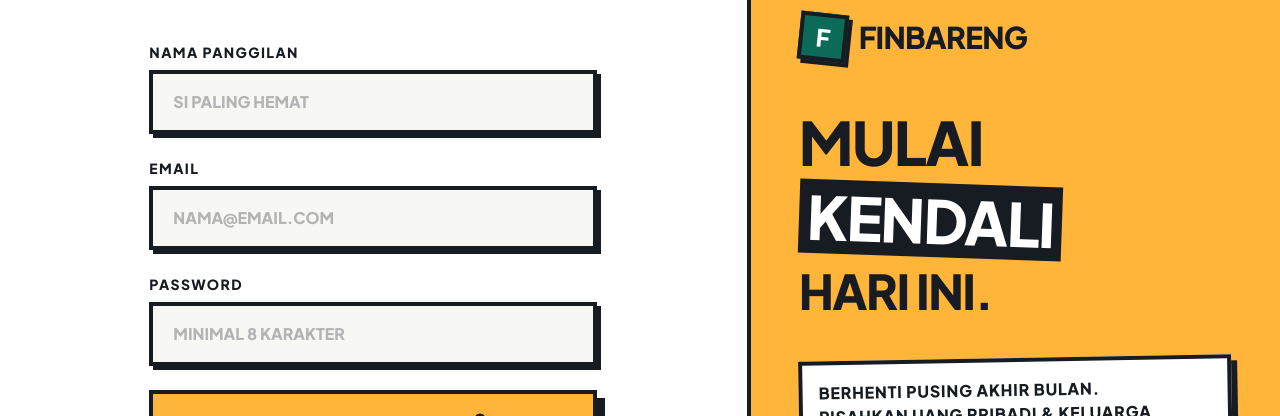
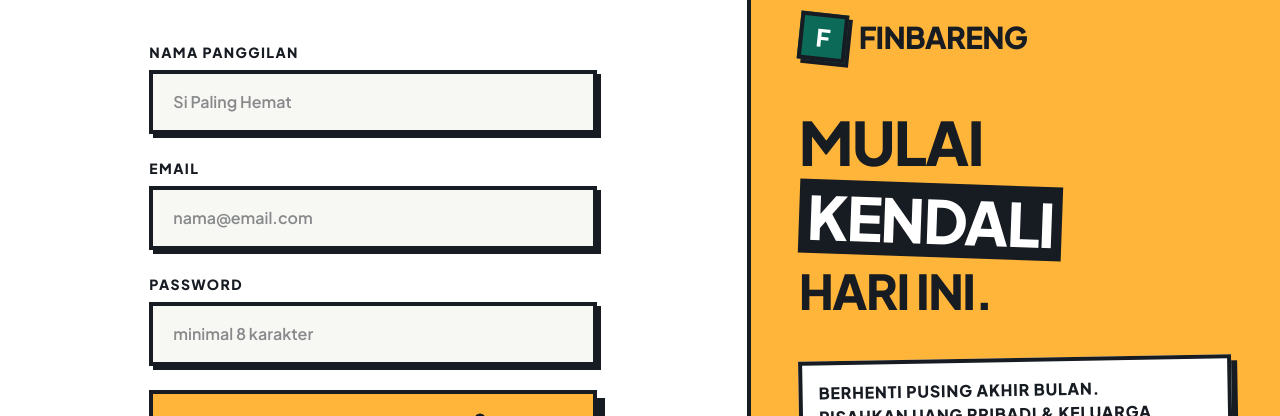
Before and after one commit to kumaha-sia/catatanku, a React (Vite) app in the folder frontend/: page /register in a window 1280 px wide. Shown: the part 163-579 px from the top of the page. Built offline with nearby package versions, Linux system fonts and the light colour scheme; no server answers.

Commit message:
fix(ui): remove uppercase constraint from login and register inputs

```diff
--- a/frontend/src/pages/Login.tsx
+++ b/frontend/src/pages/Login.tsx
@@ -71,8 +71,8 @@ export const Login = () => {
                 type="email"
                 value={email}
                 onChange={(e) => setEmail(e.target.value)}
-                placeholder="NAMA@EMAIL.COM"
-                className="w-full px-5 py-4 bg-background border-4 border-text-primary rounded-none shadow-[4px_4px_0_0_#171B22] focus:outline-none focus:translate-y-1 focus:shadow-none transition-all font-black text-text-primary placeholder:text-text-primary/30 uppercase"
+                placeholder="nama@email.com"
+                className="w-full px-5 py-4 bg-background border-4 border-text-primary rounded-none shadow-[4px_4px_0_0_#171B22] focus:outline-none focus:translate-y-1 focus:shadow-none transition-all font-semibold text-text-primary placeholder:text-text-primary/50"
                 required
               />
             </div>
@@ -84,7 +84,7 @@ export const Login = () => {
                 value={password}
                 onChange={(e) => setPassword(e.target.value)}
                 placeholder="••••••••"
-                className="w-full px-5 py-4 bg-background border-4 border-text-primary rounded-none shadow-[4px_4px_0_0_#171B22] focus:outline-none focus:translate-y-1 focus:shadow-none transition-all font-black text-text-primary placeholder:text-text-primary/30"
+                className="w-full px-5 py-4 bg-background border-4 border-text-primary rounded-none shadow-[4px_4px_0_0_#171B22] focus:outline-none focus:translate-y-1 focus:shadow-none transition-all font-semibold text-text-primary placeholder:text-text-primary/50"
                 required
               />
             </div>
--- a/frontend/src/pages/Register.tsx
+++ b/frontend/src/pages/Register.tsx
@@ -72,8 +72,8 @@ export const Register = () => {
                 type="text"
                 value={name}
                 onChange={(e) => setName(e.target.value)}
-                placeholder="SI PALING HEMAT"
-                className="w-full px-5 py-4 bg-background border-4 border-text-primary rounded-none shadow-[4px_4px_0_0_#171B22] focus:outline-none focus:translate-y-1 focus:shadow-none transition-all font-black text-text-primary placeholder:text-text-primary/30 uppercase"
+                placeholder="Si Paling Hemat"
+                className="w-full px-5 py-4 bg-background border-4 border-text-primary rounded-none shadow-[4px_4px_0_0_#171B22] focus:outline-none focus:translate-y-1 focus:shadow-none transition-all font-semibold text-text-primary placeholder:text-text-primary/50"
                 required
               />
             </div>
@@ -84,8 +84,8 @@ export const Register = () => {
                 type="email"
                 value={email}
                 onChange={(e) => setEmail(e.target.value)}
-                placeholder="NAMA@EMAIL.COM"
-                className="w-full px-5 py-4 bg-background border-4 border-text-primary rounded-none shadow-[4px_4px_0_0_#171B22] focus:outline-none focus:translate-y-1 focus:shadow-none transition-all font-black text-text-primary placeholder:text-text-primary/30 uppercase"
+                placeholder="nama@email.com"
+                className="w-full px-5 py-4 bg-background border-4 border-text-primary rounded-none shadow-[4px_4px_0_0_#171B22] focus:outline-none focus:translate-y-1 focus:shadow-none transition-all font-semibold text-text-primary placeholder:text-text-primary/50"
                 required
               />
             </div>
@@ -96,8 +96,8 @@ export const Register = () => {
                 type="password"
                 value={password}
                 onChange={(e) => setPassword(e.target.value)}
-                placeholder="MINIMAL 8 KARAKTER"
-                className="w-full px-5 py-4 bg-background border-4 border-text-primary rounded-none shadow-[4px_4px_0_0_#171B22] focus:outline-none focus:translate-y-1 focus:shadow-none transition-all font-black text-text-primary placeholder:text-text-primary/30"
+                placeholder="minimal 8 karakter"
+                className="w-full px-5 py-4 bg-background border-4 border-text-primary rounded-none shadow-[4px_4px_0_0_#171B22] focus:outline-none focus:translate-y-1 focus:shadow-none transition-all font-semibold text-text-primary placeholder:text-text-primary/50"
                 required
                 minLength={8}
               />
```
